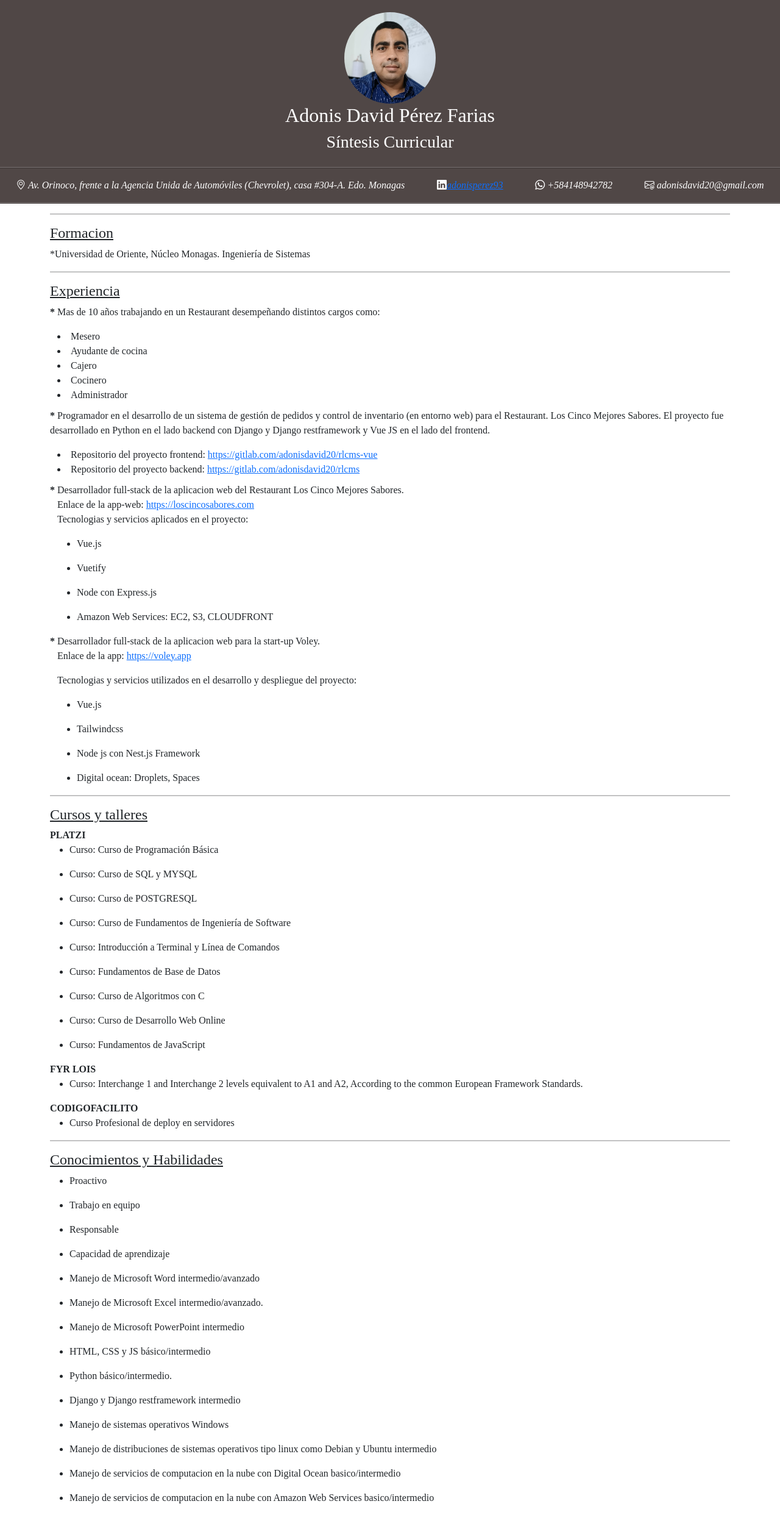
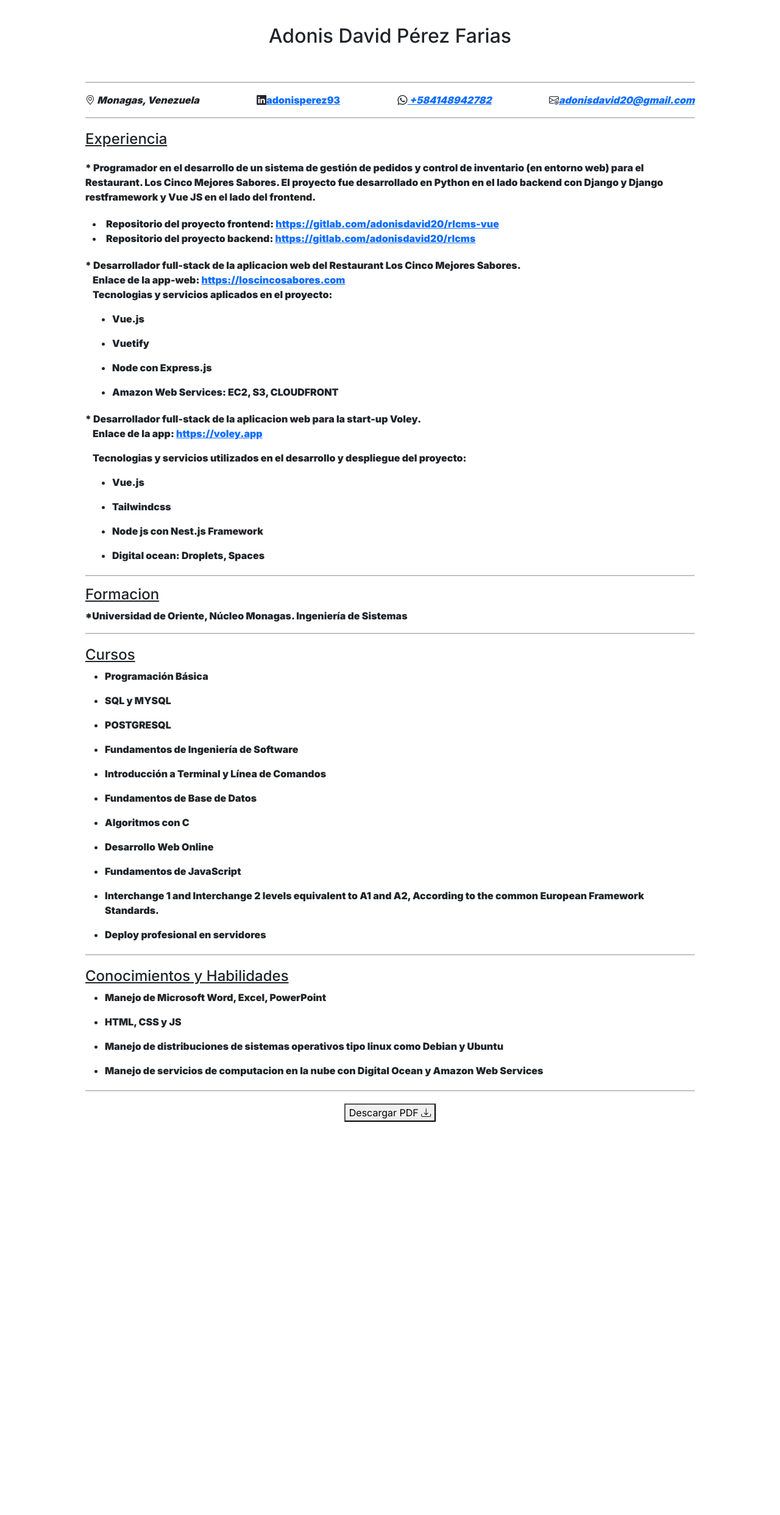
Before and after one commit to adonisperez23/cv-web, a Vue app: page / in a window 1280 px wide. Shown: the whole page at 61% size. After the commit the page ends 1860 px from the top, so only its background shows below. Built offline with nearby package versions, Linux system fonts and the light colour scheme.

Commit message:
feat: better appeareance

```diff
--- a/index.html
+++ b/index.html
@@ -3,6 +3,9 @@
   <head>
     <meta charset="UTF-8" />
     <link rel="stylesheet" href="https://cdn.jsdelivr.net/npm/bootstrap-icons@1.10.2/font/bootstrap-icons.css">
+    <link rel="preconnect" href="https://fonts.googleapis.com">
+    <link rel="preconnect" href="https://fonts.gstatic.com" crossorigin>
+    <link href="https://fonts.googleapis.com/css2?family=Inter:wght@100..900&display=swap" rel="stylesheet">
     <meta name="viewport" content="width=device-width, initial-scale=1.0" />
     <title>Adonis Perez Curriculum Vitae</title>
   </head>
--- a/src/App.vue
+++ b/src/App.vue
@@ -6,10 +6,16 @@ import Photo from './components/Photo.vue'
 import Skills from './components/Skills.vue'
 // import Aboutme from './components/Aboutme.vue'
 import Contact from './components/Contact.vue'
+
+function downloadPdf() {
+  window.print()
+}
+
 </script>
 
 <template>
-  <div class="color tipoletra white">
+  <div class="inter">
+    <div class="container total-width">
       <div class="box">
         <Photo />
       </div>
@@ -17,17 +23,25 @@ import Contact from './components/Contact.vue'
       <Contact />
       <hr>
     </div>
-  <div class="container tipoletra">
+    <div class="container total-width">
       <!-- <Aboutme /> -->
+      <Experience />
       <hr>
       <AcademicFormation />
-    <hr>
-    <Experience />
       <hr>
       <Courses />
       <hr>
       <Skills />
+      <hr>
+      <div class="text-center margin-y">
+        <button @click="downloadPdf">Descargar PDF <i class="bi bi-download"></i></button>
+      </div>
+    </div>
   </div>
 </template>
 
-<style scoped></style>
+<style scoped>
+.total-width {
+  width: 1024px;
+}
+</style>
--- a/src/components/Contact.vue
+++ b/src/components/Contact.vue
@@ -1,17 +1,21 @@
 <template>
   <div class="cont">
     <div class="">
-      <i class="bi bi-geo-alt"> Av. Orinoco, frente a la Agencia Unida de Automóviles (Chevrolet), casa #304-A. Edo.
-        Monagas</i>
+      <i class="bi bi-geo-alt">
+        Monagas, Venezuela</i>
     </div>
     <div class="">
-      <i class="bi bi-linkedin"> <a href="https://www.linkedin.com/in/adonisperez93/">adonisperez93</a></i>
+      <i class="bi bi-linkedin"> </i><a href="https://www.linkedin.com/in/adonisperez93/">adonisperez93</a>
     </div>
     <div class="">
-      <i class="bi bi-whatsapp"> +584148942782</i>
+      <i class="bi bi-whatsapp"> <a href="https://api.whatsapp.com/send?phone=584148942782" target="_blank">
+          +584148942782
+        </a> </i>
     </div>
     <div class="">
-      <i class="bi bi-envelope-at" style="font-size: 1rem;"> adonisdavid20@gmail.com</i>
+      <i class="bi bi-envelope-at" style="font-size: 1rem;"><a
+          href="mailto:adonisdavid20@gmail.com">adonisdavid20@gmail.com</a>
+      </i>
     </div>
   </div>
 </template>
@@ -23,7 +27,6 @@
 <style scoped>
 .cont {
   display: flex;
-  justify-content: space-around;
-
+  justify-content: space-between;
 }
 </style>
--- a/src/components/Courses.vue
+++ b/src/components/Courses.vue
@@ -1,50 +1,46 @@
 <template>
-  <div>
-    <h4>Cursos y talleres</h4>
-    <span>
-      <strong>PLATZI</strong>
-    </span>
+  <div class="margin-y">
+    <h4>Cursos</h4>
     <ul>
-      <li>Curso: Curso de Programación Básica </li>
+      <li>Programación Básica </li>
     </ul>
     <ul>
-      <li>Curso: Curso de SQL y MYSQL</li>
+      <li>SQL y MYSQL</li>
     </ul>
     <ul>
-      <li>Curso: Curso de POSTGRESQL</li>
+      <li>POSTGRESQL</li>
     </ul>
     <ul>
-      <li>Curso: Curso de Fundamentos de Ingeniería de Software </li>
+      <li>Fundamentos de Ingeniería de Software </li>
     </ul>
     <ul>
-      <li>Curso: Introducción a Terminal y Línea de Comandos</li>
+      <li>Introducción a Terminal y Línea de Comandos</li>
     </ul>
     <ul>
-      <li>Curso: Fundamentos de Base de Datos</li>
+      <li>Fundamentos de Base de Datos</li>
     </ul>
     <ul>
-      <li>Curso: Curso de Algoritmos con C</li>
+      <li>Algoritmos con C</li>
     </ul>
     <ul>
-      <li>Curso: Curso de Desarrollo Web Online</li>
+      <li>Desarrollo Web Online</li>
     </ul>
     <ul>
-      <li>Curso: Fundamentos de JavaScript</li>
+      <li>Fundamentos de JavaScript</li>
     </ul>
-    <span><strong>FYR LOIS</strong></span>
+    <!-- <span><strong>FYR LOIS</strong></span> -->
     <ul>
-      <li>Curso: Interchange 1 and Interchange 2 levels equivalent to A1 and A2, According to the
+      <li>Interchange 1 and Interchange 2 levels equivalent to A1 and A2, According to the
         common European Framework Standards.</li>
     </ul>
-    <span>
+    <!-- <span>
       <strong>
         CODIGOFACILITO
       </strong>
-    </span>
+    </span> -->
     <ul>
       <li>
-        Curso Profesional de
-        deploy en servidores
+        Deploy profesional en servidores
       </li>
     </ul>
   </div>
--- a/src/components/Experience.vue
+++ b/src/components/Experience.vue
@@ -1,7 +1,7 @@
 <template>
-  <div>
+  <div class="margin-y">
     <h4>Experiencia</h4>
-    <p><strong>*</strong> Mas de 10 años trabajando en un Restaurant desempeñando distintos cargos como:
+    <!-- <p><strong>*</strong> Mas de 10 años trabajando en un Restaurant desempeñando distintos cargos como:
     </p>
     <div class="container">
       <li>Mesero</li>
@@ -9,12 +9,12 @@
       <li>Cajero</li>
       <li>Cocinero</li>
       <li>Administrador</li>
-    </div>
-
-    <p class="espacio"><strong>*</strong> Programador en el desarrollo de un sistema de gestión de pedidos y control
+    </div> -->
+    <div class="margin-y">
+      <p class=""><strong>*</strong> Programador en el desarrollo de un sistema de gestión de pedidos y control
         de inventario (en entorno web) para el Restaurant. Los Cinco Mejores Sabores. El proyecto fue desarrollado en
         Python en el lado backend con Django y Django restframework y Vue JS en el lado del frontend.</p>
-    <div class="container">
+      <div class="container margin-y">
         <li>
           Repositorio del proyecto frontend: <a href="https://gitlab.com/adonisdavid20/rlcms-vue"
             target="_blank">https://gitlab.com/adonisdavid20/rlcms-vue</a>
@@ -24,7 +24,9 @@
             target="_blank">https://gitlab.com/adonisdavid20/rlcms</a>
         </li>
       </div>
-    <p class="espacio">
+    </div>
+    <div class="margin-y">
+      <p>
         <strong>*</strong> Desarrollador full-stack de la aplicacion web del Restaurant Los Cinco Mejores
         Sabores.
       <div class="container">
@@ -54,6 +56,8 @@
         </ul>
       </div>
       </p>
+    </div>
+
     <p class="espacio">
       <strong>*</strong> Desarrollador full-stack de la aplicacion web para la start-up Voley.
     <div class="container">
--- a/src/components/Photo.vue
+++ b/src/components/Photo.vue
@@ -1,32 +1,12 @@
 <template>
-  <div class="container text-center">
-    <img class="foto" loading="lazy" src="/foto-adonis.jpg" alt="">
-    <h2>{{ Nombre_completo }}</h2>
-    <h3>{{ titulo }}</h3>
+  <div class="container text-center margin-y">
+    <!-- <img class="foto" loading="lazy" src="/foto-adonis.jpg" alt=""> -->
+    <h2 class="margin-y">{{ Nombre_completo }}</h2>
+    <!-- <h3>{{ titulo }}</h3> -->
   </div>
 </template>
 
 <script setup>
 const Nombre_completo = 'Adonis David Pérez Farias'
-const titulo = 'Síntesis Curricular'
 </script>
-<style scoped>
-/* .linea{
-    height: 5px;
-    width: 100%;
-    background-color: black;
-  } */
-
-.foto {
-  height: 150px;
-  width: 150px;
-  margin-top: 20px;
-  border-radius: 100px;
-  object-fit: cover;
-
-}
-
-h3 {
-  margin-top: initial;
-}
-</style>
+<style scoped></style>
--- a/src/components/Skills.vue
+++ b/src/components/Skills.vue
@@ -1,51 +1,20 @@
 <template>
-  <div>
+  <div class="margin-y">
     <h4>Conocimientos y Habilidades</h4>
     <ul>
-      <li>Proactivo</li>
+      <li>Manejo de Microsoft Word, Excel, PowerPoint </li>
     </ul>
     <ul>
-      <li>Trabajo en equipo</li>
+      <li>HTML, CSS y JS</li>
     </ul>
     <ul>
-      <li>Responsable</li>
+      <li>Manejo de distribuciones de sistemas operativos tipo linux como Debian y Ubuntu</li>
     </ul>
     <ul>
-      <li>Capacidad de aprendizaje</li>
-    </ul>
-    <ul>
-      <li>Manejo de Microsoft Word intermedio/avanzado</li>
-    </ul>
-    <ul>
-      <li>Manejo de Microsoft Excel intermedio/avanzado.</li>
-    </ul>
-    <ul>
-      <li>Manejo de Microsoft PowerPoint intermedio</li>
-    </ul>
-    <ul>
-      <li>HTML, CSS y JS básico/intermedio</li>
-    </ul>
-    <ul>
-      <li>Python básico/intermedio.</li>
-    </ul>
-    <ul>
-      <li>Django y Django restframework intermedio</li>
-    </ul>
-    <ul>
-      <li>Manejo de sistemas operativos Windows</li>
-    </ul>
-    <ul>
-      <li>Manejo de distribuciones de sistemas operativos tipo linux como Debian y Ubuntu intermedio</li>
-    </ul>
-    <ul>
-      <li>Manejo de servicios de computacion en la nube con Digital Ocean basico/intermedio</li>
-    </ul>
-    <ul>
-      <li>Manejo de servicios de computacion en la nube con Amazon Web Services basico/intermedio</li>
+      <li>Manejo de servicios de computacion en la nube con Digital Ocean y Amazon Web Services</li>
     </ul>
   </div>
 </template>
 
 <script setup>
-
 </script>
--- a/src/style.css
+++ b/src/style.css
@@ -15,16 +15,18 @@ hr {
   align-items: center;
 }
 
-.tipoletra{
-  font-family: cursive;
-}
-.color{
-  background-color: rgb(80, 71, 70);
+
+.margin-y{
+  margin-top: 20px;
+  margin-bottom: 20px;
 }
 
-.white{
-   color: white;
+
+.inter {
+  font-family: "Inter", sans-serif;
+  font-optical-sizing: auto;
+  font-weight: 900;
+  font-style: normal;
+  font-variation-settings:
+    "slnt" 0;
 }
-.espacio{
-  margin-top: 10px;
-}
```
Lines whose indentation alone changed are shown as unchanged.
